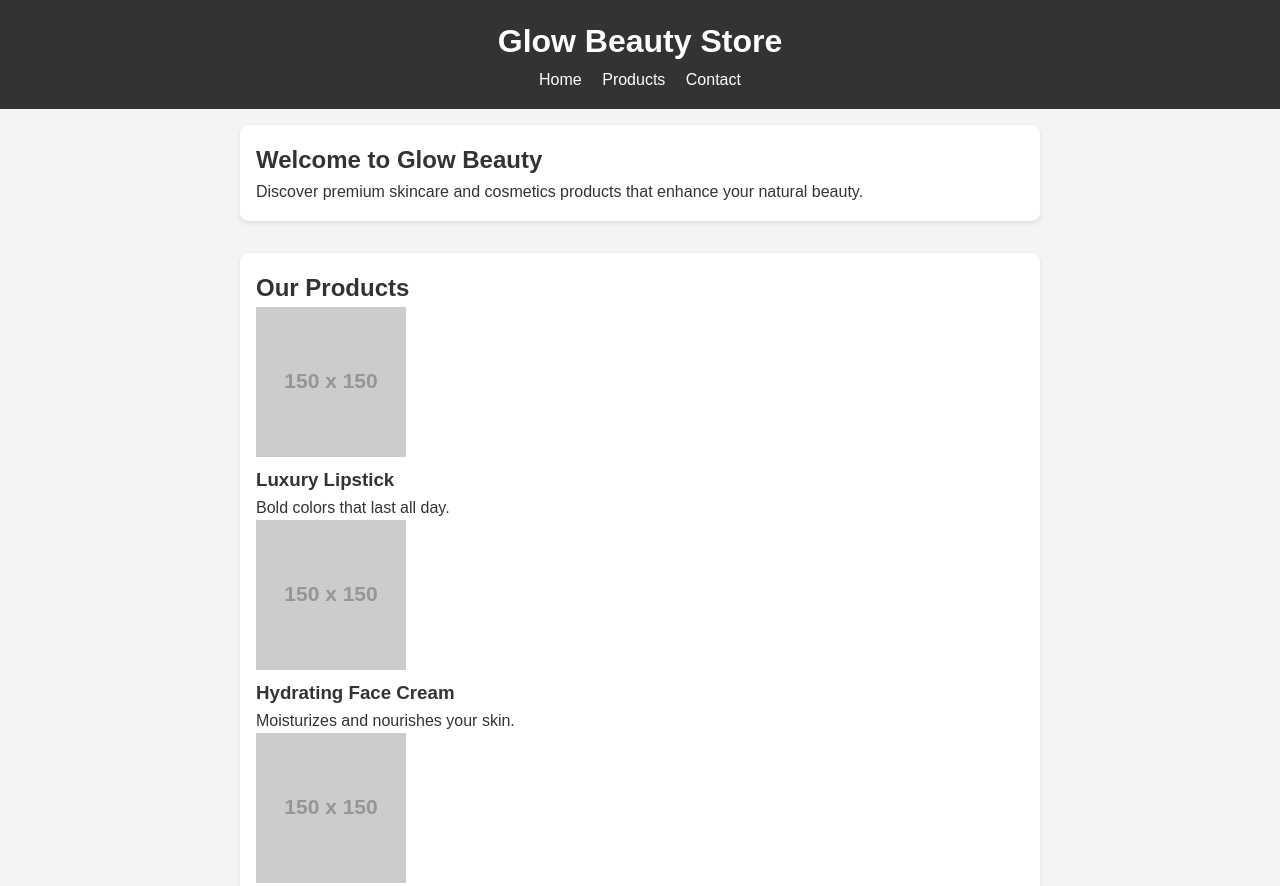
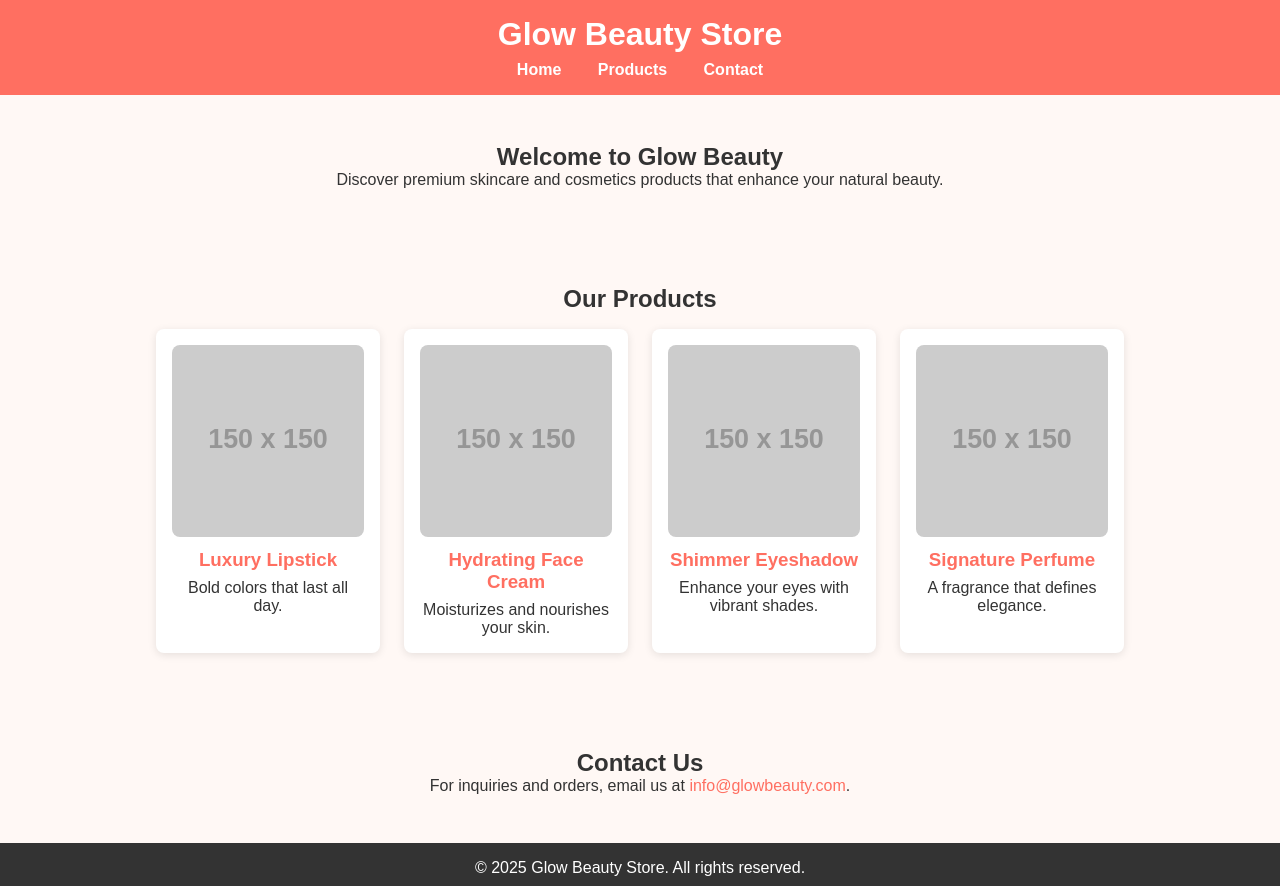
Before and after one commit to DevisinghRathod/my-portfolio, a plain HTML site: page index.html in a window 1280 px wide. Shown: the top 886 px of the page. Drawn offline with Linux system fonts and the light colour scheme; placeholder pictures from the web are drawn by us; a script that the page names is missing.

Commit message:
Update styles.css

```diff
--- a/styles.css
+++ b/styles.css
@@ -1,16 +1,15 @@
-/* Reset some default styles */
+/* Reset default styles */
 * {
     margin: 0;
     padding: 0;
     box-sizing: border-box;
 }
 
-/* Basic layout */
+/* Body styling */
 body {
-    font-family: Arial, sans-serif;
-    line-height: 1.6;
+    font-family: 'Arial', sans-serif;
+    background-color: #fff8f5;
     color: #333;
-    background-color: #f4f4f4;
     display: flex;
     flex-direction: column;
     align-items: center;
@@ -18,17 +17,22 @@ body {
 
 /* Header styling */
 header {
-    background: #333;
-    color: #fff;
+    background-color: #ff6f61;
+    color: white;
     width: 100%;
     padding: 1rem;
     text-align: center;
 }
 
+header h1 {
+    margin-bottom: 0.5rem;
+}
+
 header nav a {
-    color: #fff;
-    margin: 0 0.5rem;
+    color: white;
+    margin: 0 1rem;
     text-decoration: none;
+    font-weight: bold;
 }
 
 header nav a:hover {
@@ -38,20 +42,69 @@ header nav a:hover {
 /* Section styling */
 section {
     width: 90%;
-    max-width: 800px;
+    max-width: 1000px;
+    margin: 2rem 0;
     padding: 1rem;
-    background: #fff;
-    margin: 1rem 0;
+}
+
+#home {
+    text-align: center;
+}
+
+#products {
+    text-align: center;
+}
+
+.product-grid {
+    display: grid;
+    grid-template-columns: repeat(auto-fit, minmax(180px, 1fr));
+    gap: 1.5rem;
+    margin-top: 1rem;
+}
+
+.product {
+    background-color: white;
     border-radius: 8px;
-    box-shadow: 0 2px 5px rgba(0, 0, 0, 0.1);
+    box-shadow: 0 2px 8px rgba(0, 0, 0, 0.1);
+    padding: 1rem;
+    transition: transform 0.2s;
+}
+
+.product:hover {
+    transform: translateY(-5px);
+}
+
+.product img {
+    width: 100%;
+    border-radius: 8px;
+    margin-bottom: 0.5rem;
+}
+
+.product h3 {
+    margin-bottom: 0.5rem;
+    color: #ff6f61;
+}
+
+/* Contact section styling */
+#contact {
+    text-align: center;
+}
+
+#contact a {
+    color: #ff6f61;
+    text-decoration: none;
+}
+
+#contact a:hover {
+    text-decoration: underline;
 }
 
 /* Footer styling */
 footer {
-    background: #333;
-    color: #fff;
+    background-color: #333;
+    color: white;
     width: 100%;
+    text-align: center;
     padding: 1rem;
-    text-align: center;
     margin-top: auto;
 }
```
